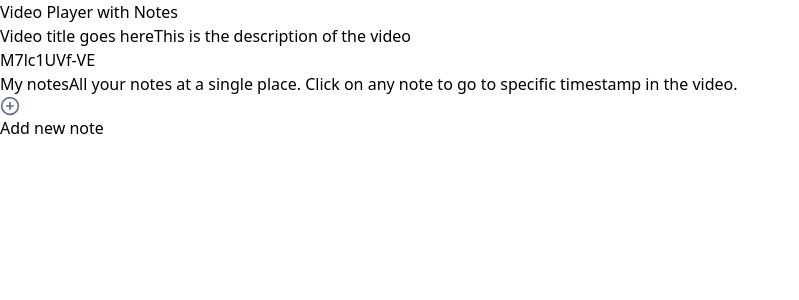
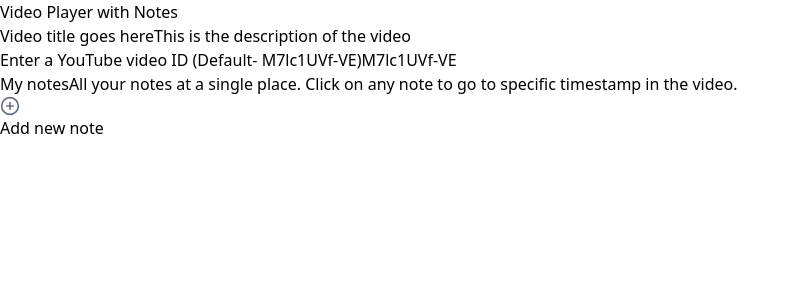
Before and after one commit to arcc-hitt/VideoPlayer, a React (Vite) app: page / in a window 1280 px wide. Shown: the top 300 px of the page, without its empty margins (0-799 px from the left). Built offline with nearby package versions, Linux system fonts and the light colour scheme.

Commit message:
add input title for videoID

```diff
--- a/src/components/VideoPlayer.jsx
+++ b/src/components/VideoPlayer.jsx
@@ -30,6 +30,10 @@ const VideoPlayer = ({ playerRef }) => {
         title={'Video title goes here'}
         desc={'This is the description of the video'}
       />
+
+      <span className='w-full text-left font-normal font-inter text-sm text-[#475467]'>
+        Enter a YouTube video ID (Default- M7lc1UVf-VE)
+      </span>
       <input
         type="text"
         placeholder="Enter YouTube Video ID"
```
